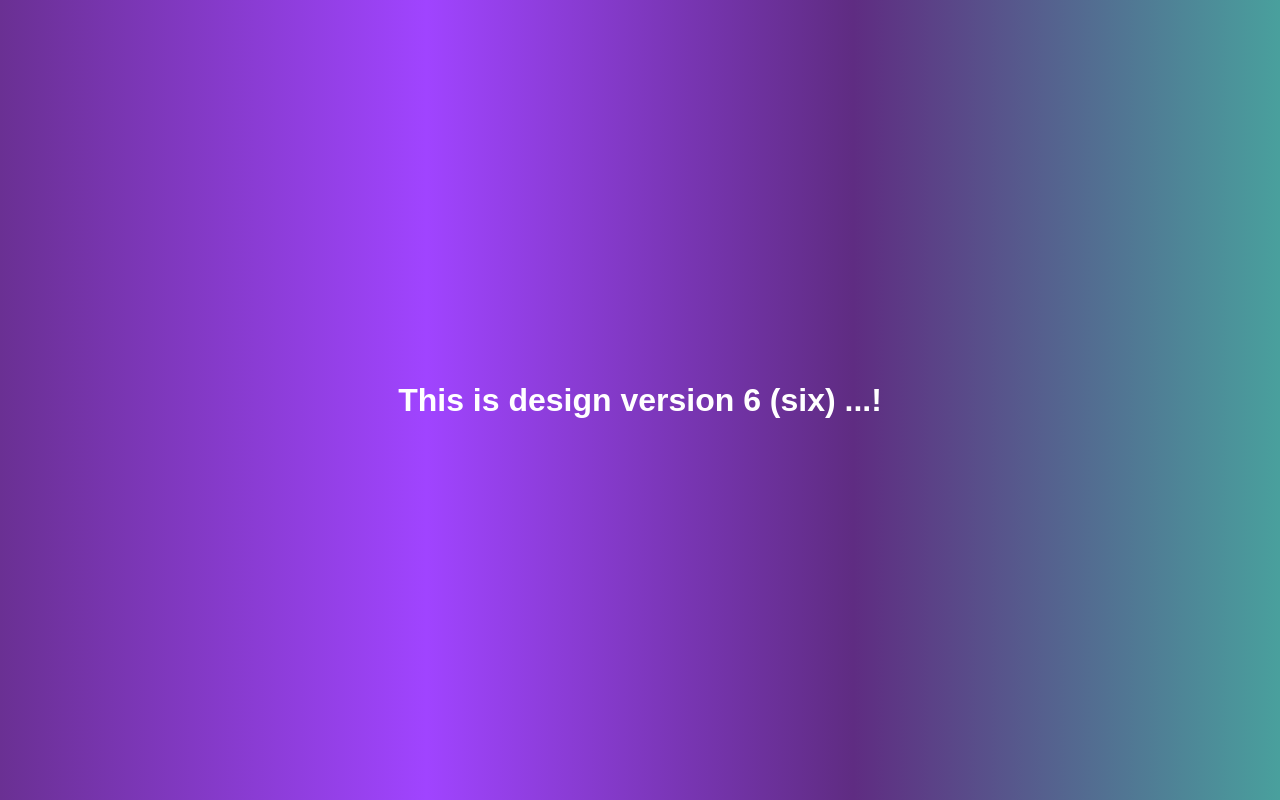
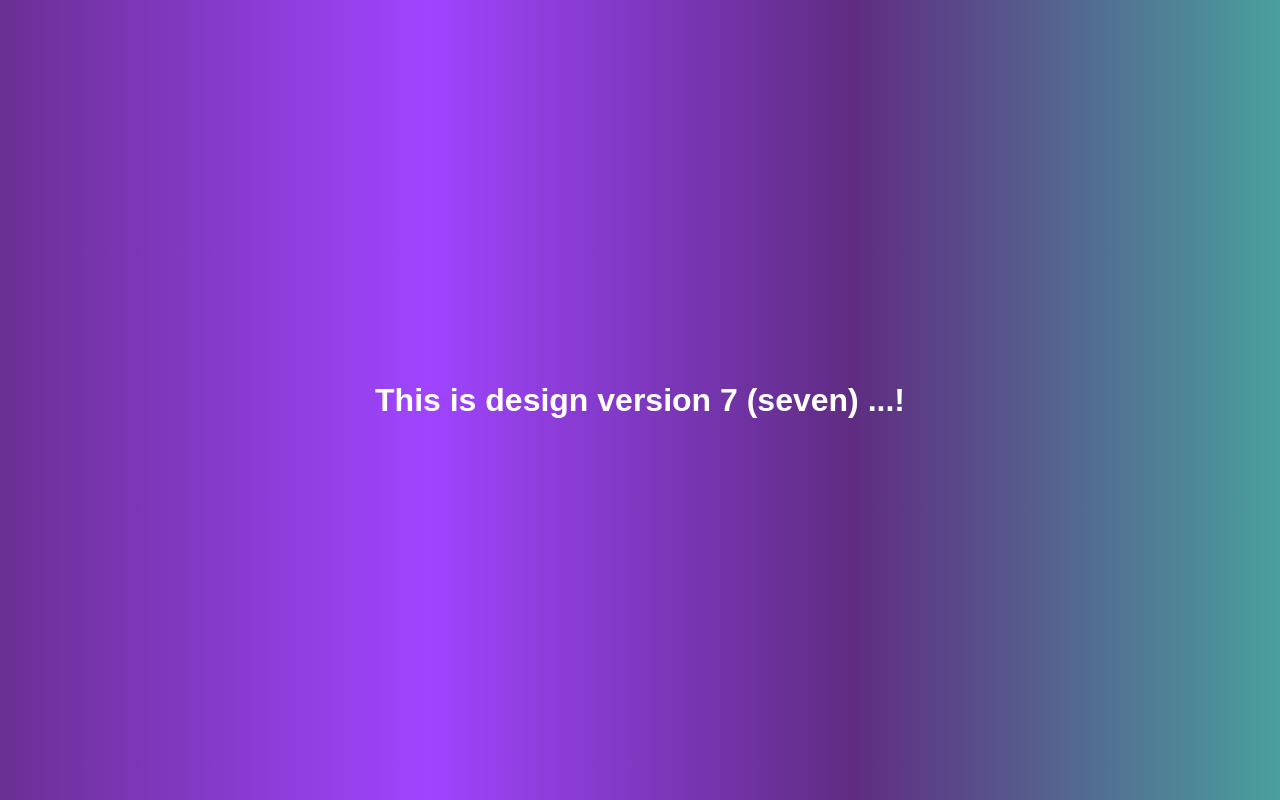
Before and after one commit to Pruthviraj62/MyLearningGitRepo, a plain HTML site: page index.html in a window 1280 px wide. Drawn offline with Linux system fonts and the light colour scheme.

Commit message:
Version 7 to learn confilct

```diff
--- a/index.html
+++ b/index.html
@@ -7,6 +7,6 @@
     <title>Document</title>
 </head>
 <body>
-    <h1>This is design version 6 (six) ...!</h1>
+    <h1>This is design version 7 (seven) ...!</h1>
 </body>
 </html>
```
